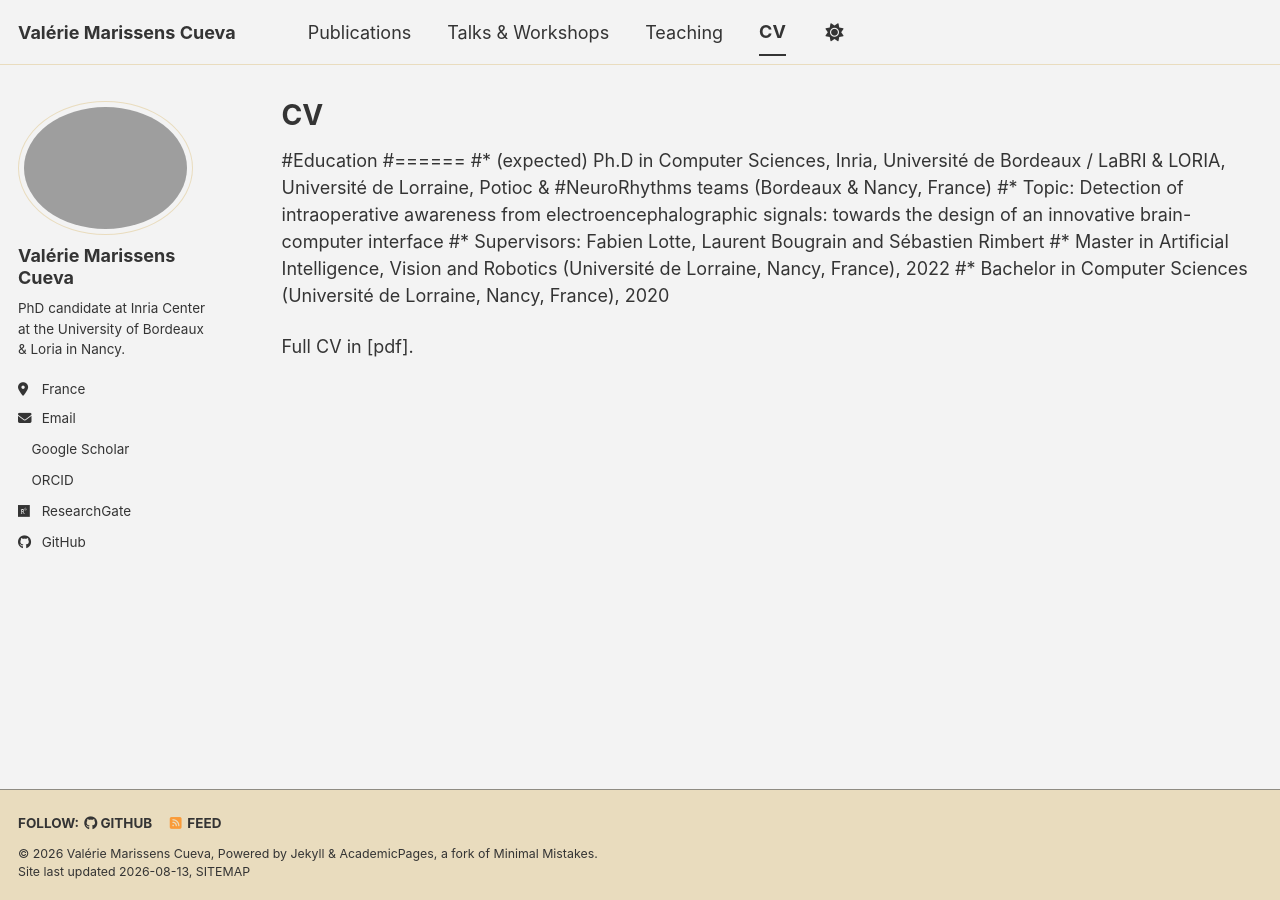
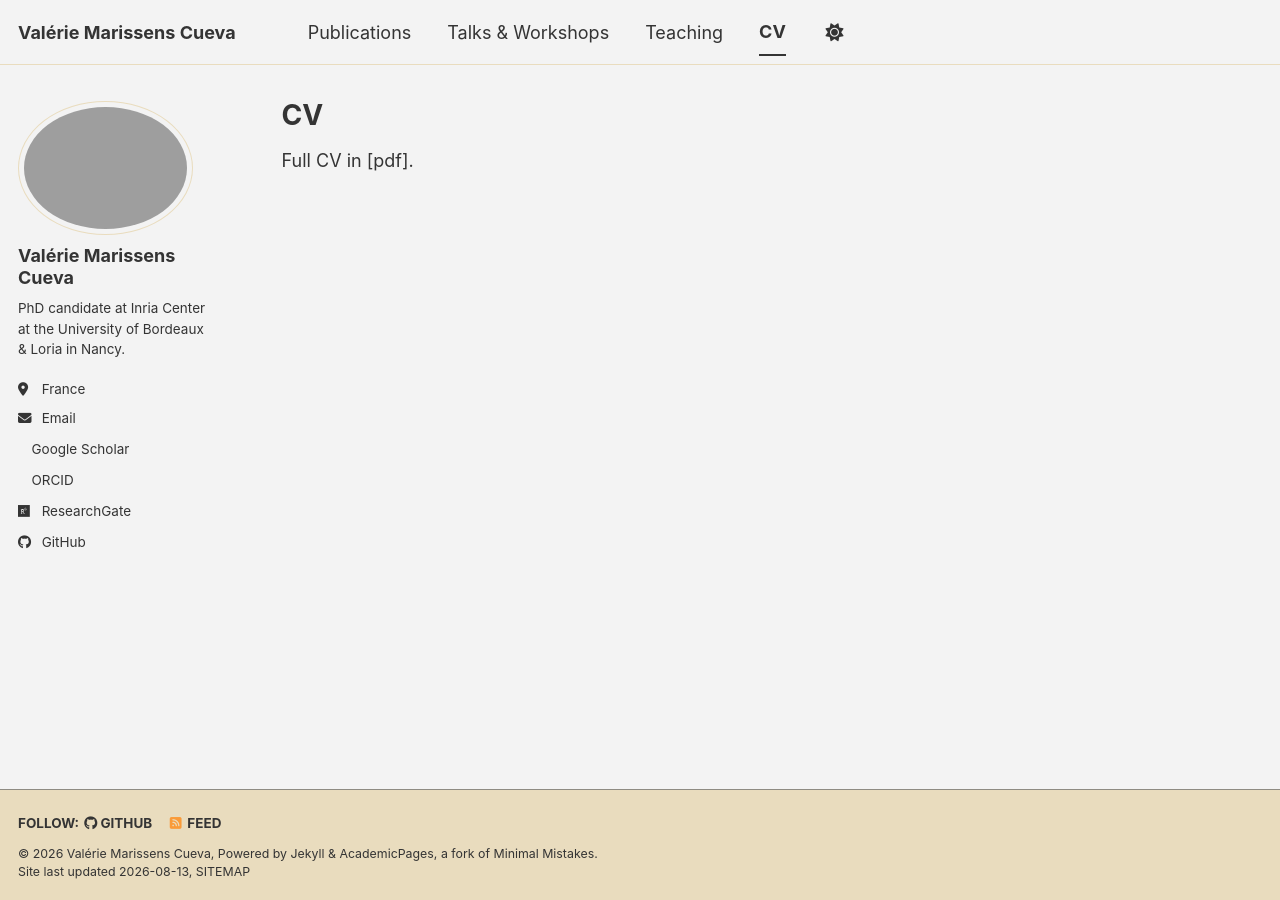
Before and after one commit to vmarissenscueva/vmarissenscueva.github.io, a Jekyll site: the page built from _pages/cv.md, in a window 1280 px wide. Built offline with Jekyll 4.4.1, drawn with Linux system fonts in a browser that asks for light colours; a style sheet for code colours, icons or effects is not loaded; a file with an impossible date is left out.

Commit message:
Update cv.md

```diff
--- a/_pages/cv.md
+++ b/_pages/cv.md
@@ -9,12 +9,13 @@ redirect_from:
 
 {% include base_path %}
 
-#Education
-#======
-#* (expected) Ph.D in Computer Sciences, Inria, Université de Bordeaux / LaBRI & LORIA, Université de Lorraine, Potioc & #NeuroRhythms teams (Bordeaux & Nancy, France)
-  #* Topic: Detection of intraoperative awareness from electroencephalographic signals: towards the design of an innovative brain-computer interface
-  #* Supervisors: Fabien Lotte, Laurent Bougrain and Sébastien Rimbert
-#* Master in Artificial Intelligence, Vision and Robotics (Université de Lorraine, Nancy, France), 2022
-#* Bachelor in Computer Sciences (Université de Lorraine, Nancy, France), 2020
-
+<!--
+Education
+======
+* (expected) Ph.D in Computer Sciences, Inria, Université de Bordeaux / LaBRI & LORIA, Université de Lorraine, Potioc & NeuroRhythms teams (Bordeaux & Nancy, France)
+  * Topic: Detection of intraoperative awareness from electroencephalographic signals: towards the design of an innovative brain-computer interface
+  * Supervisors: Fabien Lotte, Laurent Bougrain and Sébastien Rimbert
+  * Master in Artificial Intelligence, Vision and Robotics (Université de Lorraine, Nancy, France), 2022
+* Bachelor in Computer Sciences (Université de Lorraine, Nancy, France), 2020
+-->
 Full CV in [pdf].
```
